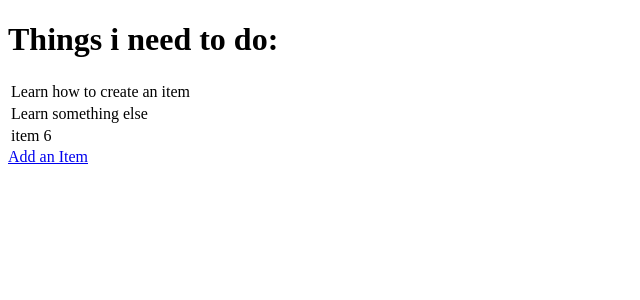
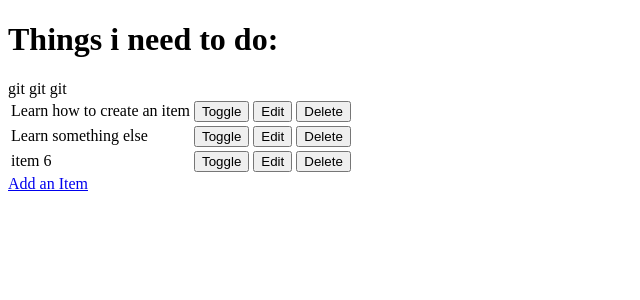
Before and after one commit to Mike0186/ci-fsf-hello-django, a Django app: page / in a window 1280 px wide. Shown: the top 300 px of the page, without its empty margins (0-640 px from the left). Run offline with Django 3.2, Linux system fonts and the light colour scheme; data comes from the database, SQL or seed files in the repository; both versions use the stored data as it was after the commit.

Commit message:
CRUD finished create, read, update delete

```diff
--- a/django_todo/urls.py
+++ b/django_todo/urls.py
@@ -15,10 +15,13 @@ Including another URLconf
 """
 from django.contrib import admin
 from django.urls import path
-from todo.views import get_todo_list, add_item
+from todo import views
 
 urlpatterns = [
     path('admin/', admin.site.urls),
-    path('', get_todo_list, name='get_todo_list'),
-    path('add', add_item, name='add')
+    path('', views.get_todo_list, name='get_todo_list'),
+    path('add', views.add_item, name='add'),
+    path('edit/<item_id>', views.edit_item, name='edit'),
+    path('toggle/<item_id>', views.toggle_item, name='toggle'),
+    path('delete/<item_id>', views.delete_item, name='delete')
 ]
--- a/todo/templates/todo/todo_list.html
+++ b/todo/templates/todo/todo_list.html
@@ -17,7 +17,22 @@
         {% else %}
         <td>{{ item.name }}</td>
         {% endif %}
-      </tr>
+        <td>
+          <a href="/toggle/{{ item.id}}">
+            <button>Toggle</button>
+          </a>
+        </td>
+        <td>
+          <a href="/edit/{{ item.id}}">
+            <button>Edit</button>
+          </a>
+        </td>
+        <td>
+          <a href="/delete/{{ item.id}}">
+            <button>Delete</button>
+          </a>
+        </td>
+      </tr>git
       {% empty %}
       <tr>
         <td>You have nothing to do.</td>
@@ -25,5 +40,5 @@
       {% endfor %}
     </table>
     <a href="/add"> Add an Item</a>
- </body>
+  </body>
 </html>
--- a/todo/views.py
+++ b/todo/views.py
@@ -1,4 +1,4 @@
-from django.shortcuts import render, redirect
+from django.shortcuts import render, redirect, get_object_or_404
 from .models import Item
 from .forms import ItemForm
 
@@ -15,7 +15,7 @@ def get_todo_list(request):
 
 def add_item(request):
     if request.method == 'POST':
-        form =ItemForm(request.POST)
+        form = ItemForm(request.POST)
         if form.is_valid():
             form.save()
             return redirect('get_todo_list')
@@ -24,3 +24,30 @@ def add_item(request):
         'form': form
     }
     return render(request, 'todo/add_item.html', context)
+
+
+def edit_item(request, item_id):
+    item = get_object_or_404(Item, id=item_id)
+    if request.method == 'POST':
+        form = ItemForm(request.POST, instance=item)
+        if form.is_valid():
+            form.save()
+            return redirect('get_todo_list')
+    form = ItemForm(instance=item)
+    context = {
+        'form': form
+    }
+    return render(request, 'todo/edit_item.html', context)
+
+
+def toggle_item(request, item_id):
+    item = get_object_or_404(Item, id=item_id)
+    item.done = not item.done
+    item.save()
+    return redirect('get_todo_list')
+
+
+def delete_item(request, item_id):
+    item = get_object_or_404(Item, id=item_id)
+    item.delete()
+    return redirect('get_todo_list')
```
Also changed, not shown: todo/templates/todo/edit_item.html (added, +23 -0 lines), db.sqlite3.
